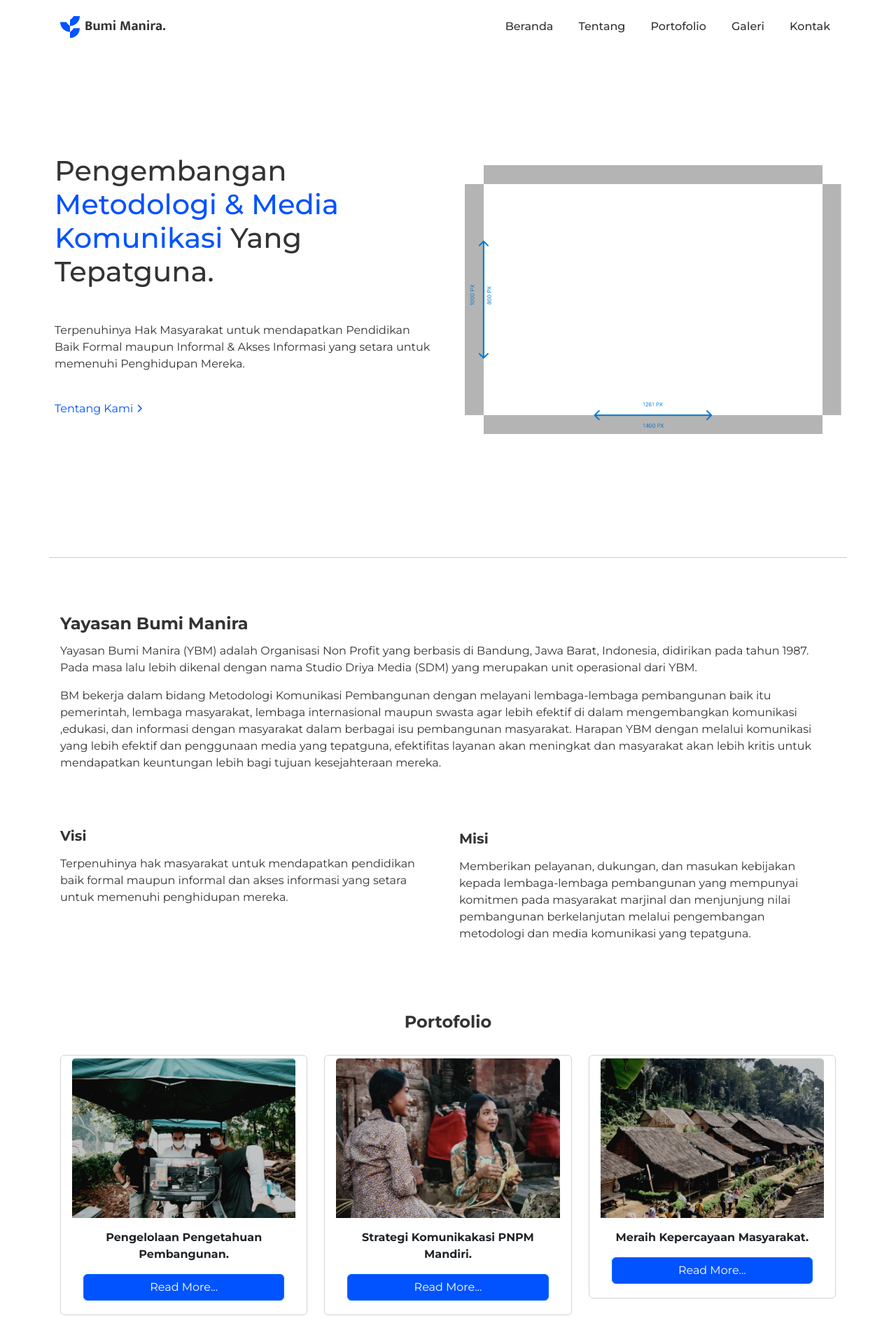
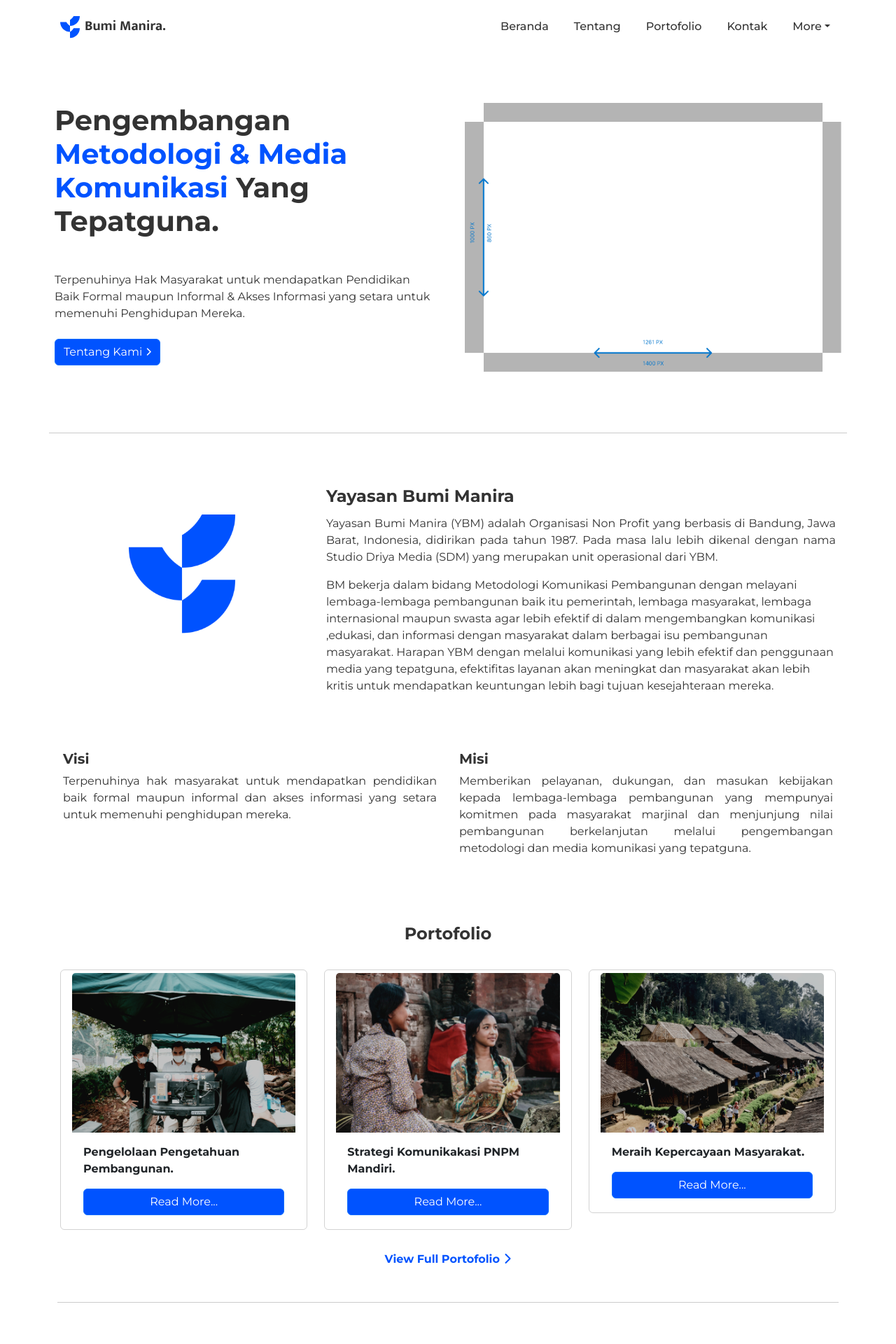
Before and after one commit to raihan-akbar/bumimanira, a CodeIgniter app: page /bumimanira/ in a window 1280 px wide. Shown: the top 1920 px of the page at 70% size. Run offline with CodeIgniter, Linux system fonts and the light colour scheme; some libraries are stand-ins or nearby versions.

Commit message:
index 80

```diff
--- a/_assets/css/kitex.css
+++ b/_assets/css/kitex.css
@@ -13,6 +13,10 @@ body{
 	font-family: 'Montserrat', sans-serif;
 	color: #333;
 }
+
+/*html {
+  scroll-behavior: smooth;
+}*/
 
 .nav-item .nav-link{
 	font-weight: 500;
@@ -71,7 +75,7 @@ a:hover{
 }
 
 .card img{
-	max-width: 500px;
+	max-width: 100%;
 	filter: grayscale(0.30) contrast(1.5) invert(0.05) brightness(0.8);
 }
 
@@ -87,6 +91,23 @@ a:hover{
 	background-color: #333;
 }
 
+.justified{
+	text-align: justify;
+}
+
+.clitem img{
+	width: 30;
+}
+
+/* Custom page CSS
+-------------------------------------------------- */
+/* Not required for template or sticky footer method. */
+
+.container {
+  width: auto;
+  max-width: 680px;
+  padding: 0 15px;
+}
 
 /*
 ----------------------------------------------------------------------------------------------------------------
@@ -114,6 +135,9 @@ a:hover{
 	.nav-item {
 	padding-left: 0px;
 	}
+	.clitem img{
+	width: 10%;
+}
 
 }
 
@@ -122,6 +146,9 @@ a:hover{
 	.nav-item {
 	padding-left: 0px;
 	}
+	.clitem img{
+	width: 10%;
+}
 
 }
 
--- a/application/config/database.php
+++ b/application/config/database.php
@@ -78,7 +78,7 @@ $db['default'] = array(
 	'hostname' => 'localhost',
 	'username' => 'root',
 	'password' => '',
-	'database' => '',
+	'database' => 'ybm',
 	'dbdriver' => 'mysqli',
 	'dbprefix' => '',
 	'pconnect' => FALSE,
--- a/application/controllers/main.php
+++ b/application/controllers/main.php
@@ -12,6 +12,10 @@ class main extends CI_Controller {
 	$this->load->view('404');
 	}
 
+	function login(){
+	$this->load->view('login');
+	}
+
 }
 
 /* End of file main.php */
--- a/application/views/index.php
+++ b/application/views/index.php
@@ -41,36 +41,37 @@
           <li class="nav-item">
             <a class="nav-link" href="#">Portofolio</a>
           </li>
-          <li class="nav-item">
+          <!-- <li class="nav-item">
             <a class="nav-link" href="#">Galeri</a>
-          </li>
+          </li> -->
           <li class="nav-item">
             <a class="nav-link" href="#">Kontak</a>
           </li>
-          <!-- <li class="nav-item dropdown">
-            <a class="nav-link dropdown-toggle" href="#" id="dropdown07XL" data-bs-toggle="dropdown" aria-expanded="false">Dropdown</a>
+          <li class="nav-item dropdown">
+            <a class="nav-link dropdown-toggle" href="#" id="dropdown07XL" data-bs-toggle="dropdown" aria-expanded="false">More</a>
             <ul class="dropdown-menu" aria-labelledby="dropdown07XL">
-              <li><a class="dropdown-item" href="#">Action</a></li>
-              <li><a class="dropdown-item" href="#">Another action</a></li>
-              <li><a class="dropdown-item" href="#">Something else here</a></li>
+              <li><a class="dropdown-item" href="#">Driya Media</a></li>
+              <li><a class="dropdown-item" href="#">Pustaka</a></li>
+              <li><a class="dropdown-item" href="#">Koperasi</a></li>
+              <li><a class="dropdown-item" href="#">Kanal Fasilitator</a></li>
             </ul>
-          </li> -->
+          </li>
         </ul>
       </div>
     </div>
   </nav>
   <main>
-    <section id="home" class="py-4 p-2">
-    <div class="container-xl col-xxl-12 px-2 py-5">
-      <div class="row flex-lg-row-reverse align-items-center g-5 py-4">
-        <div class="col-12 col-sm-8 col-lg-6">
+    <section id="home" class="py-1 p-2">
+    <div class="container-xl col-xxl-12 px-2 py-1">
+      <div class="row flex-lg-row-reverse align-items-center g-5 py-5">
+        <div class="col-12 col-sm-8 col-lg-6 py-2">
           <img src="_assets/img/banner-0.png" class="d-block mx-lg-auto img-fluid" alt="Bootstrap Themes" width="700" height="500" loading="lazy">
         </div>
-        <div class="col-lg-6 py-5">
-          <h1 class="c-tag display-6 lh-5 mb-5">Pengembangan <hl>Metodologi & Media Komunikasi</hl> Yang Tepatguna.</h1>
-          <p class="">Terpenuhinya Hak Masyarakat untuk mendapatkan Pendidikan Baik Formal maupun Informal & Akses Informasi yang setara untuk memenuhi Penghidupan Mereka.</p>
-          <div class="d-grid gap-2 d-md-flex justify-content-md-start py-4">
-            <p class="fw-bold"><a href="#about">Tentang Kami <i class="fa fa-chevron-right fa-xs"></i></a></p>
+        <div class="col-lg-6 py-3">
+          <h1 class="c-tag display-6 lh-5 mb-5 fw-bold">Pengembangan <hl>Metodologi & Media Komunikasi</hl> Yang Tepatguna.</h1>
+          <p class="py-0">Terpenuhinya Hak Masyarakat untuk mendapatkan Pendidikan Baik Formal maupun Informal & Akses Informasi yang setara untuk memenuhi Penghidupan Mereka.</p>
+          <div class="d-grid gap-2 d-md-flex justify-content-md-start py-2">
+            <a class="btn btn-primary" href="">Tentang Kami <i class="fa fa-chevron-right fa-xs"></i></a>
             <!-- <button type="button" class="btn btn-primary btn-lg px-4 me-md-2">Primary</button> -->
             <!-- <button type="button" class="btn btn-outline-secondary btn-lg px-4">Default</button> -->
           </div>
@@ -80,14 +81,19 @@
   </section>
   <hr class="container-xl mb-5">
 
-  <section id="about" class="p-2 col-xxl-12 px-2 py-4">
+  <section id="about" class="p-2 col-xxl-12 px-2 py-3">
     <div class="container-xl">
       <div class="p-0 mb-5 bg-transparent rounded-3">
-        <div class="row align-items-md-stretch">
-          <div class="col-md-12">
+        <div class="row align-items-md-stretch py-1">
+          <div class="col-md-4">
+            <div class="h-100 p-1 py-5 bg-transparent col-12 text-center">
+              <img src="_assets/img/favicon/android-chrome-512x512.png" class="col-12" style="padding-left: 25%; padding-right: 25%;">
+            </div>
+          </div>
+          <div class="col-md-8">
             <div class="h-100 p-1 bg-transparent">
               <h4 class="fw-bold py-1">Yayasan Bumi Manira</h4>
-              <p>Yayasan Bumi Manira (YBM) adalah Organisasi Non Profit yang berbasis di Bandung, Jawa Barat, Indonesia, didirikan pada tahun 1987. Pada masa lalu lebih dikenal dengan nama Studio Driya Media (SDM) yang merupakan unit operasional dari YBM.</p>
+              <p class="justified">Yayasan Bumi Manira (YBM) adalah Organisasi Non Profit yang berbasis di Bandung, Jawa Barat, Indonesia, didirikan pada tahun 1987. Pada masa lalu lebih dikenal dengan nama Studio Driya Media (SDM) yang merupakan unit operasional dari YBM.</p>
               <p>BM bekerja dalam bidang Metodologi Komunikasi Pembangunan dengan melayani lembaga-lembaga pembangunan baik itu pemerintah, lembaga masyarakat, lembaga internasional maupun swasta agar lebih efektif di dalam mengembangkan komunikasi ,edukasi, dan informasi dengan masyarakat dalam berbagai isu pembangunan masyarakat. Harapan YBM dengan melalui komunikasi yang lebih efektif dan penggunaan media yang tepatguna, efektifitas layanan akan meningkat dan masyarakat akan lebih kritis untuk mendapatkan keuntungan lebih bagi tujuan kesejahteraan mereka.</p>
             </div>
           </div>
@@ -97,15 +103,15 @@
       <div class="p-1 mb-5 bg-transparent rounded-3">
         <div class="row align-items-md-stretch">
           <div class="col-md-6">
-            <div class="h-100 p-0 bg-transparent">
-              <h5 class="fw-bold py-2">Visi</h5>
-              <p>Terpenuhinya hak masyarakat untuk mendapatkan pendidikan baik formal maupun informal dan akses informasi yang setara untuk memenuhi penghidupan mereka.</p>
+            <div class="h-100 p-1 bg-transparent">
+              <h5 class="fw-bold py-0">Visi</h5>
+              <p class="justified">Terpenuhinya hak masyarakat untuk mendapatkan pendidikan baik formal maupun informal dan akses informasi yang setara untuk memenuhi penghidupan mereka.</p>
             </div>
           </div>
           <div class="col-md-6">
             <div class="h-100 p-1 bg-transparent">
-              <h5 class="fw-bold py-2">Misi</h5>
-              <p>Memberikan pelayanan, dukungan, dan masukan kebijakan kepada lembaga-lembaga pembangunan yang mempunyai komitmen pada masyarakat marjinal dan menjunjung nilai pembangunan  berkelanjutan melalui pengembangan metodologi dan media komunikasi yang tepatguna.</p>
+              <h5 class="fw-bold py-0">Misi</h5>
+              <p class="justified">Memberikan pelayanan, dukungan, dan masukan kebijakan kepada lembaga-lembaga pembangunan yang mempunyai komitmen pada masyarakat marjinal dan menjunjung nilai pembangunan  berkelanjutan melalui pengembangan metodologi dan media komunikasi yang tepatguna.</p>
             </div>
           </div>
         </div>
@@ -113,18 +119,18 @@
   </div>
   </section>
   <section id="portfolio">
-    <div class="container">
+    <div class="container-xl">
       <div class="col-12 py-1">
-        <h4 class="fw-bold py-0 text-center">Portofolio</h4>
+        <h4 class="fw-bold py-1 text-center">Portofolio</h4>
       </div>
-      <div class="p-1 mb-5 bg-transparent rounded-5">
+      <div class="p-1 mb-1 bg-transparent rounded-5">
           <div class="row align-items-md-stretch">
             <div class="col-md-4 py-3">
               <div class="h-100 p-0 bg-transparent">
                 <div class="card bg-transparent py-1 p-3" style="width: 100%;">
-                  <img src="_assets/img/src/thumb-1.jpg" class="card-img-top" alt="...">
+                  <img src="_assets/img/src/thumb-1.jpg" class="card-img-top col-12" alt="...">
                   <div class="card-body bg-white">
-                    <p class="fw-bold text-dark text-center">Pengelolaan Pengetahuan Pembangunan.</p>
+                    <p class="fw-bold text-dark text-left">Pengelolaan Pengetahuan Pembangunan.</p>
                     <a href="article" class="btn btn-primary col-12 text-white">Read More...</a>
                   </div>
                 </div>
@@ -133,9 +139,9 @@
             <div class="col-md-4 py-3">
               <div class="h-100 p-0 bg-transparent">
                 <div class="card bg-transparent py-1 p-3" style="width: 100%;">
-                  <img src="_assets/img/src/thumb-2.jpg" class="card-img-top" alt="...">
+                  <img src="_assets/img/src/thumb-2.jpg" class="card-img-top col-12" alt="...">
                   <div class="card-body bg-white">
-                    <p class="fw-bold text-dark text-center">Strategi Komunikakasi PNPM Mandiri.</p>
+                    <p class="fw-bold text-dark text-left">Strategi Komunikakasi PNPM Mandiri.</p>
                     <a href="article" class="btn btn-primary col-12 text-white">Read More...</a>
                   </div>
                 </div>
@@ -144,9 +150,9 @@
             <div class="col-md-4 py-3">
               <div class="h-100 p-0 bg-transparent">
                 <div class="card bg-transparent py-1 p-3" style="width: 100%;">
-                  <img src="_assets/img/src/thumb-3.jpg" class="card-img-top" alt="...">
+                  <img src="_assets/img/src/thumb-3.jpg" class="card-img-top col-12" alt="...">
                   <div class="card-body bg-white">
-                    <p class="fw-bold text-dark text-center">Meraih Kepercayaan Masyarakat.</p>
+                    <p class="fw-bold text-dark text-left">Meraih Kepercayaan Masyarakat.</p>
                     <a href="article" class="btn btn-primary col-12 text-white">Read More...</a>
                   </div>
                 </div>
@@ -154,13 +160,95 @@
             </div>
           </div>
         </div>
-        <div class="col-12 py-0">
-          <h5 class="py-1 text-center"><a href="">View Full Portofolio <i class="fa fa-chevron-right fa-xs"></i></h5>
+        <div class="col-12 py-1">
+          <h6 class="py-1 mb-5 text-center mb-5"><a href="" class="fw-bold">View Full Portofolio <i class="fa fa-chevron-right fa-ss"></i></a></h6>
+          <hr class="container-xl mb-0">
         </div>
       </div>
+      <div class="container-xl text-center py-5">
+        <div class="row col-md-12">
+          <div class="col-md-3">
+            <a href=""><img src="_assets/img/src/cl-1.png" class="clitem col-md-12 py-3" style="width: 30%;"></a>
+          </div>
+          <div class="col-md-3">
+            <a href=""><img src="_assets/img/src/cl-2.png" class="clitem col-md-12 py-3" style="width: 30%;"></a>
+          </div>
+          <div class="col-md-3">
+            <a href=""><img src="_assets/img/src/cl-3.png" class="clitem col-md-12 py-3" style="width: 30%;"></a>
+          </div>
+          <div class="col-md-3">
+            <a href=""><img src="_assets/img/src/cl-4.png" class="clitem col-md-12 py-3" style="width: 30%;"></a>
+          </div>
+        </div>
+      </div>
+  </section>
+  <section id="contact" class="bg-custom text-white mb-0 text-center">
+    <div class="container-xl py-5">
+      <div class="col-12 py-1 mb-3">
+        <h4 class="fw-bold py-0 text-center">Let's get in touch</h4>
+        <p class="lead"><small>Contact Information</small></p>
+      </div>
 
+      <div class="p-1 mb-1 bg-transparent rounded-5">
+          <div class="row align-items-md-stretch">
+            <div class="col-md-4 py-3">
+              <div class="h-100 p-0 bg-transparent">
+                <div class="bg-transparent py-1 p-3" style="width: 100%;">
+                  <!-- <img src="_assets/img/src/thumb-3.jpg" class="card-img-top" alt="..."> -->
+                  <h1><i class="fa fa-phone"></i></h1>
+                  <div class="card-body bg-custom">
+                    <p class="fw-bold text-white">+62 8111-2210-30</p>
+                  </div>
+                </div>
+              </div>
+            </div>
+            <div class="col-md-4 py-3">
+              <div class="h-100 p-0 bg-transparent">
+                <div class="bg-transparent py-1 p-3" style="width: 100%;">
+                  <!-- <img src="_assets/img/src/thumb-3.jpg" class="card-img-top" alt="..."> -->
+                  <h1><i class="fa fa-envelope"></i></h1>
+                  <div class="card-body bg-custom">
+                    <p class="fw-bold text-white text-center">contact@bumimanira.org</p>
+                  </div>
+                </div>
+              </div>
+            </div>
+            <div class="col-md-4 py-3">
+              <div class="h-100 p-0 bg-transparent">
+                <div class="bg-transparent py-1 p-3" style="width: 100%;">
+                  <!-- <img src="_assets/img/src/thumb-3.jpg" class="card-img-top" alt="..."> -->
+                  <h1><i class="fa fa-map"></i></h1>
+                  <div class="card-body bg-custom">
+                    <p class="fw-bold text-white text-center">Bandung, Indonesia</p>
+                  </div>
+                </div>
+              </div>
+            </div>
+          </div>
+        </div>
+        <div class="col-md-12 row">
+          <div class="col-md-6 py-1">
+            <input type="" name="" placeholder="Nama" class="form-control col-12">
+          </div>
+          <div class="col-md-6 py-1">
+            <input type="" name="" placeholder="Email" class="form-control col-12">
+          </div>
+          <div class="col-md-12 py-3">
+            <textarea class="form-control col-12" placeholder="Pesan"></textarea>
+          </div>
+          <div class="col-md-12 py-0">
+            <!-- <button class="btn btn-outline-light">Send</button> -->
+            <button type="submit" class="btn btn-outline-light form-control fw-bold">Kirim Pesan</button>
+          </div>
+        </div>
+      </div>
     </div>
   </section>
+  <footer class="bg-custom py-3 text-center">
+    <div class="text-center text-white">
+      <span class="md-5"><pre class="text-white"><small>Bumi Manira &copy <?=date('Y') ?></small></pre></span></span>
+    </div>
+  </footer>
 </main>
 </body>
 </html>
```
Also changed, not shown: application/views/login.php (added, +168 -0 lines), _assets/img/src/cl-1.png (added), _assets/img/src/cl-2.png (added), _assets/img/src/cl-3.png (added), _assets/img/src/cl-4.png (added).
